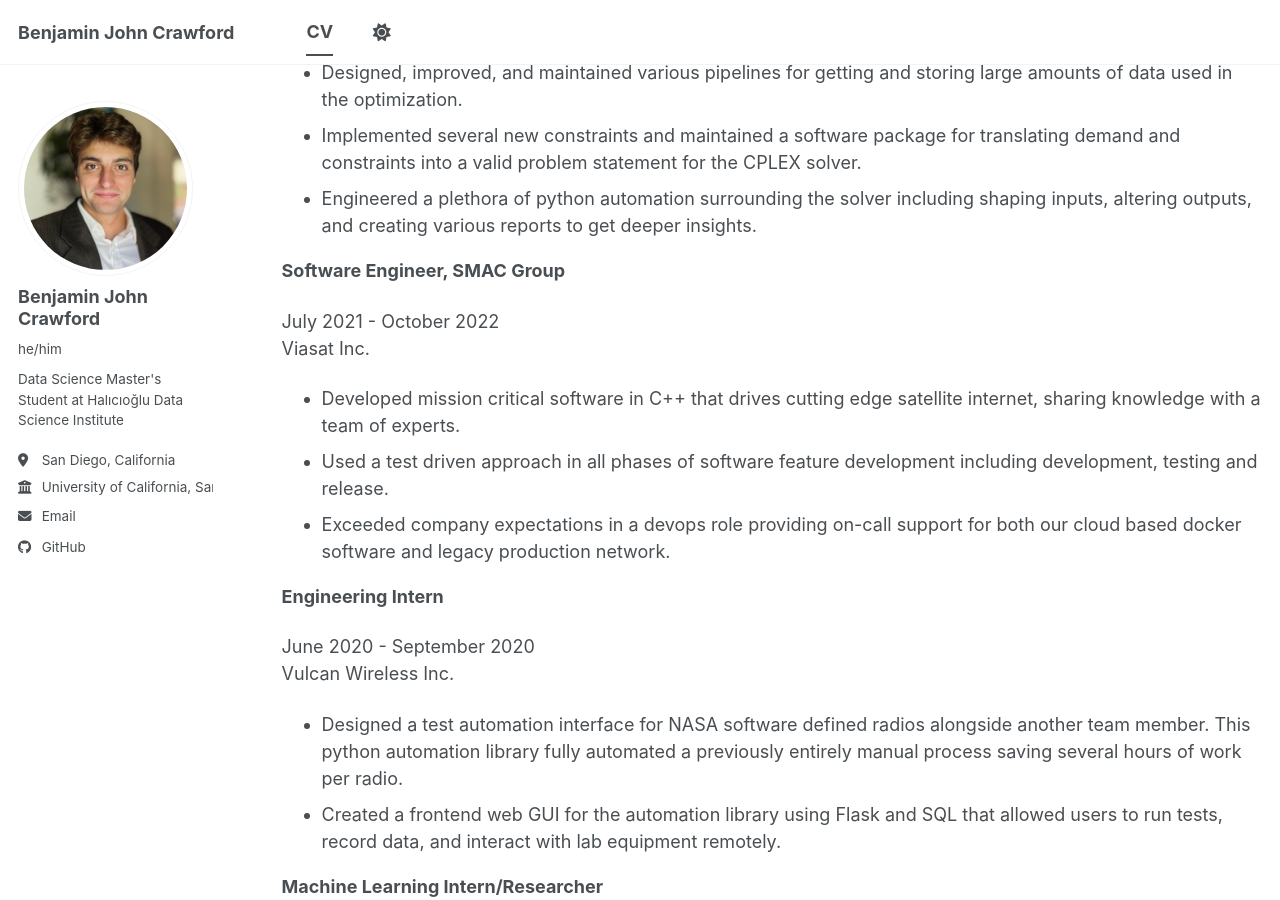
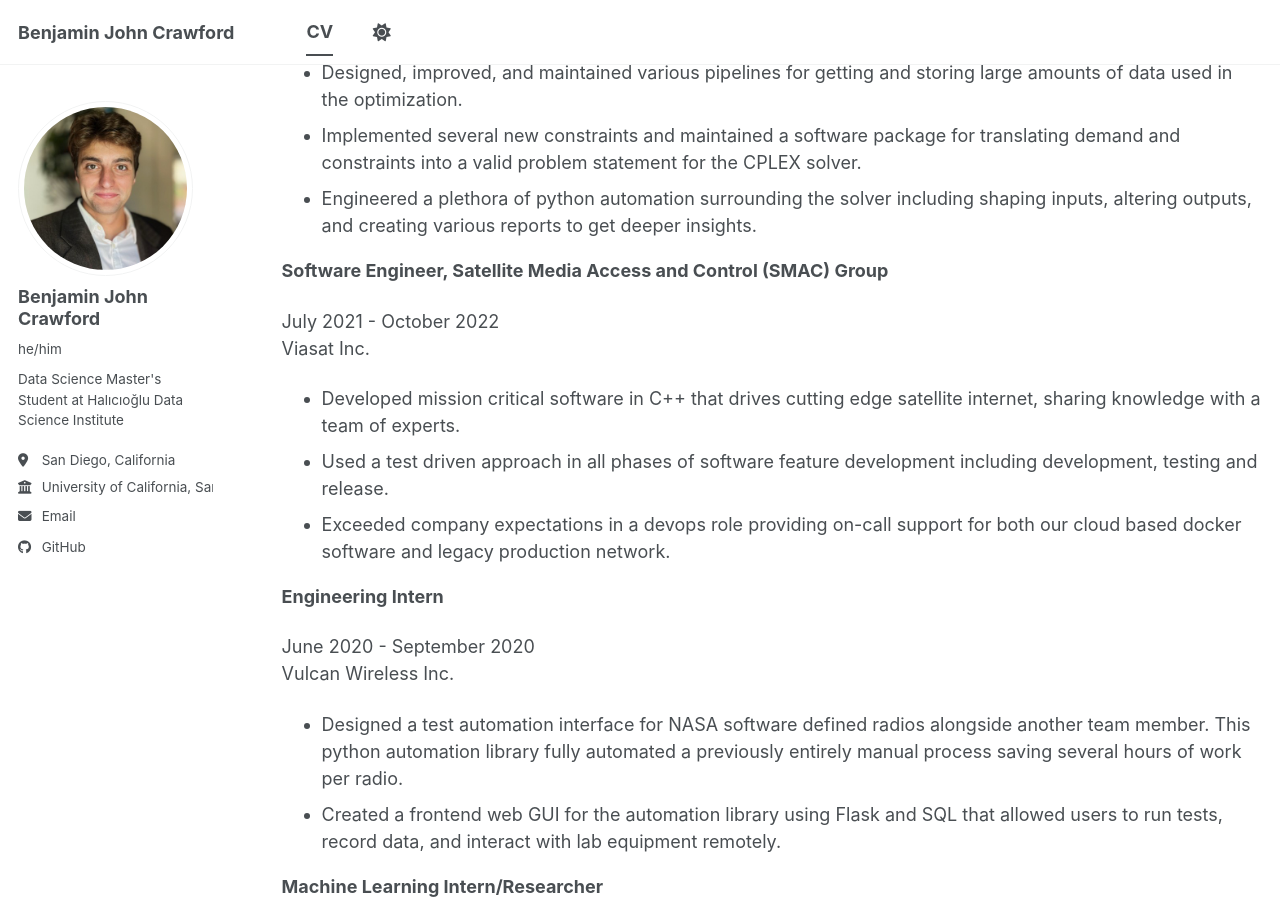
Before and after one commit to benjohncrawford/benjohncrawford.github.io, a Jekyll site: the page built from _pages/cv.md, in a window 1280 px wide and 900 px high, scrolled down 763 px. Built offline with Jekyll 4.4.1, drawn with Linux system fonts in a browser that asks for light colours; a script bundle is joined from its source files by our own code; library files that are not in the unit come from our copies.

Commit message:
Fix typo

```diff
--- a/_pages/cv.md
+++ b/_pages/cv.md
@@ -41,7 +41,7 @@
 * Engineered a plethora of python automation surrounding the solver including shaping inputs, altering outputs, and creating various reports to get deeper insights.
 
 
-**Software Engineer, SMAC Group**
+**Software Engineer, Satellite Media Access and Control (SMAC) Group**
 
 July 2021 \- October 2022
 Viasat Inc.
```
Also changed, not shown: _pages/about.md (+1 -1 lines).
